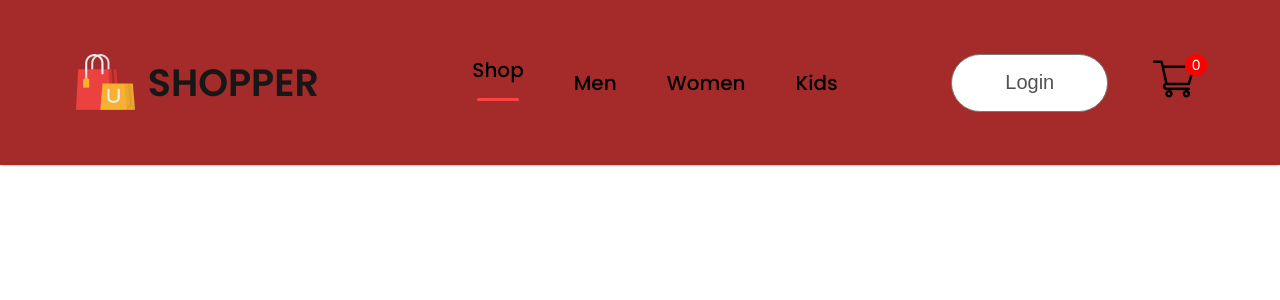
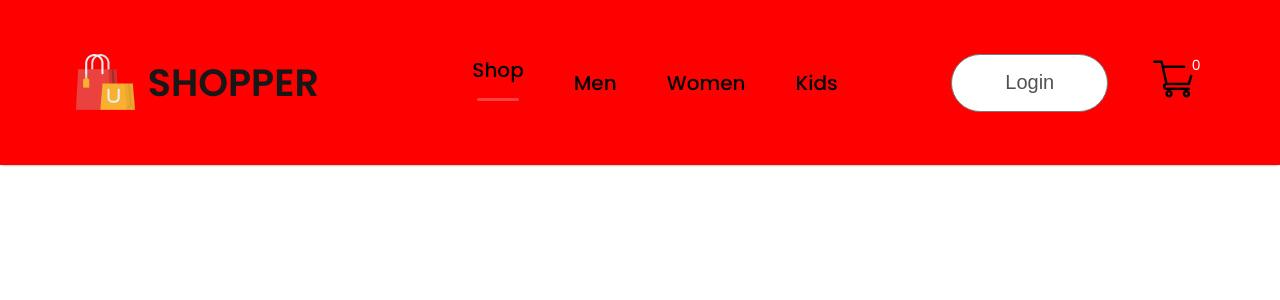
Before and after one commit to Rahul-0915/Shopper, a React (Create React App) app in the folder frontend/: page / in a window 1280 px wide. Shown: the top 300 px of the page. Built offline with nearby package versions, Linux system fonts and the light colour scheme.

Commit message:
red color

```diff
--- a/frontend/src/Components/Navbar/Navbar.css
+++ b/frontend/src/Components/Navbar/Navbar.css
@@ -4,7 +4,7 @@
     justify-content: space-around;
     padding: 16px;
     box-shadow: 0 1px 3px -2px black;
-    background-color:brown;
+    background-color:red;
 }
 /*color change*/
 
```
